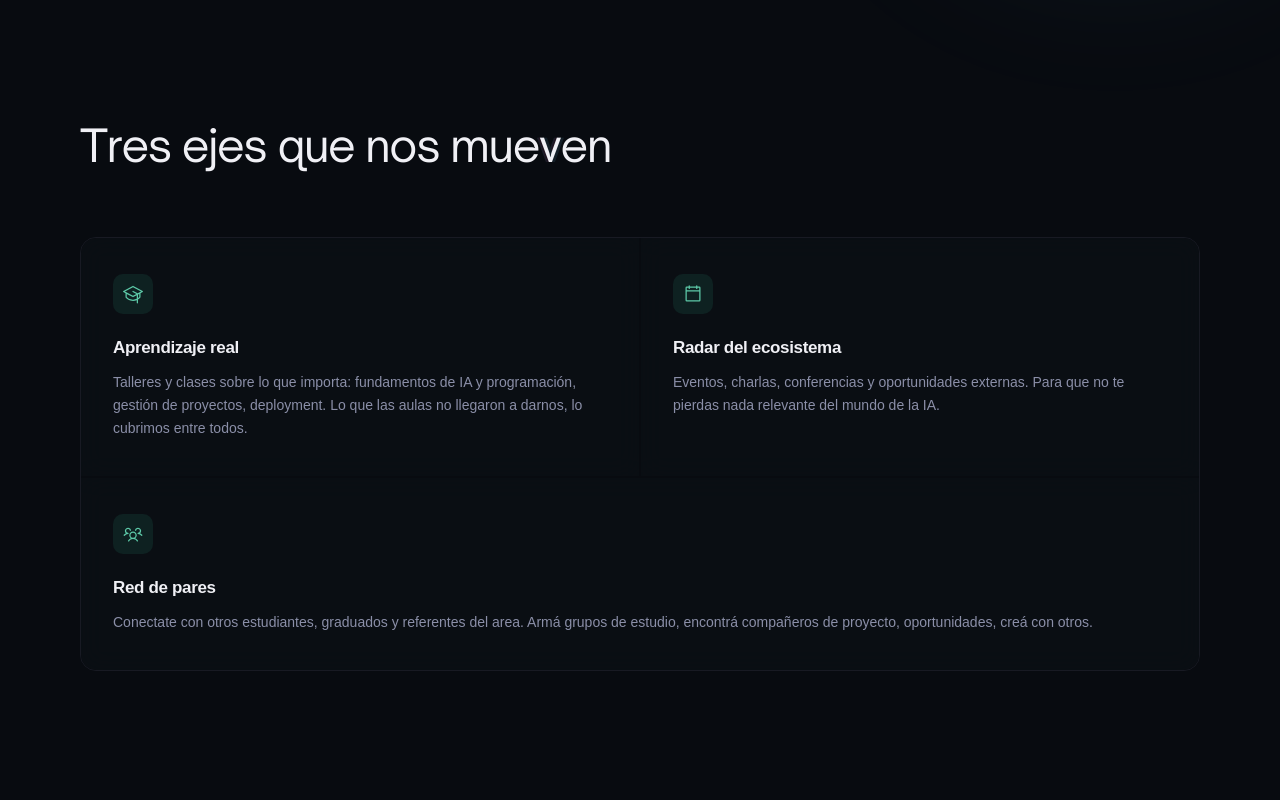
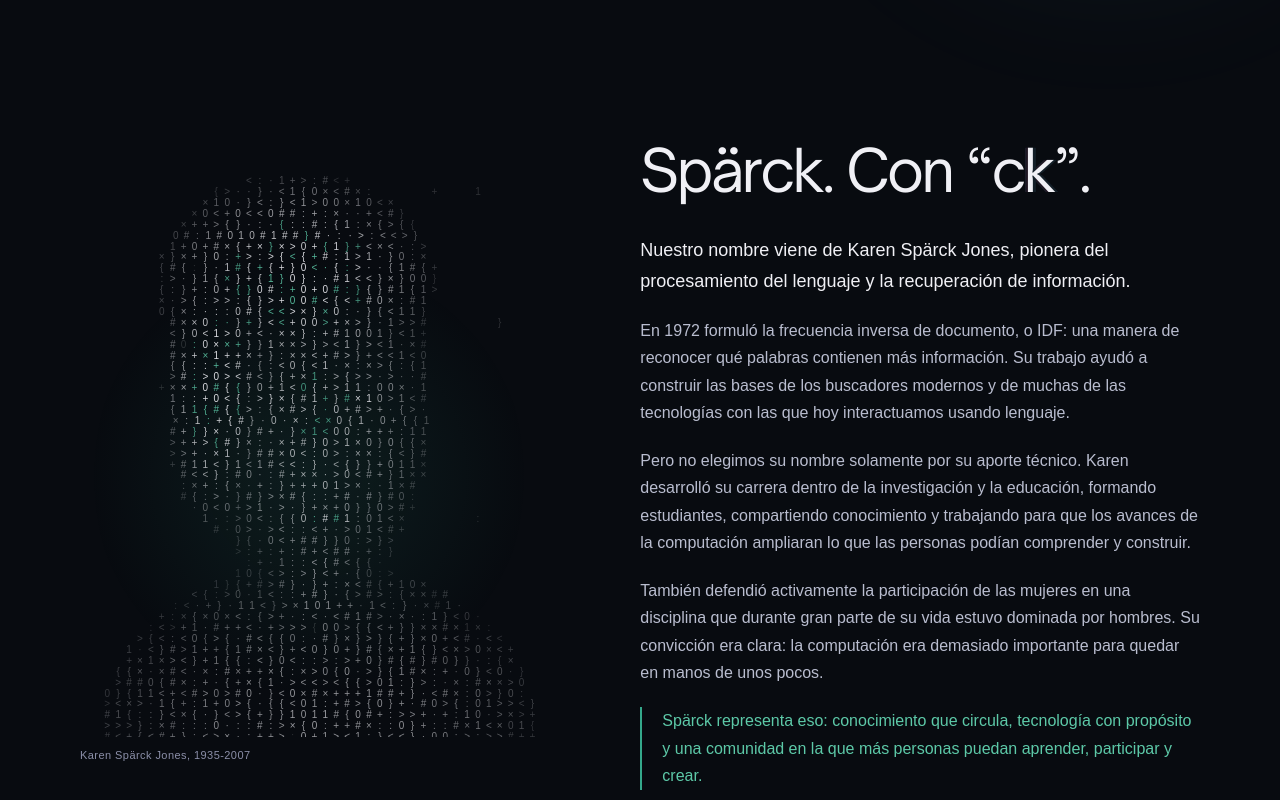
Before and after one commit to amengual-ln/ainta, a Next.js app: page / in a window 1280 px wide. Shown: the part 780-1580 px from the top of the page. Built offline with nearby package versions, Linux system fonts and the light colour scheme; a web font is replaced by a local one.

Commit message:
feat: add Spärck origin section

```diff
--- a/app/globals.css
+++ b/app/globals.css
@@ -410,6 +410,80 @@
 
 .pillar-grid > :last-child { grid-column: 1 / -1; }
 
+/* ── Brand origin ── */
+.origin-section {
+  padding: 120px 0 136px;
+}
+
+.origin-layout {
+  display: grid;
+  grid-template-columns: minmax(0, 0.9fr) minmax(0, 1.1fr);
+  align-items: center;
+  gap: clamp(56px, 8vw, 112px);
+}
+
+.origin-visual {
+  min-width: 0;
+}
+
+.origin-visual figure {
+  width: min(100%, 480px);
+  margin: 0 auto;
+}
+
+.origin-portrait {
+  position: relative;
+  isolation: isolate;
+  aspect-ratio: 4 / 5;
+}
+
+.origin-portrait::before {
+  content: "";
+  position: absolute;
+  inset: 12% 3% 3%;
+  z-index: -1;
+  border-radius: 50%;
+  background: radial-gradient(circle, rgba(52, 168, 139, 0.12), transparent 68%);
+}
+
+.origin-glyph-canvas {
+  display: block;
+  width: 100%;
+  height: 100%;
+}
+
+.origin-visual figcaption {
+  margin-top: 10px;
+  color: var(--muted);
+  font-family: var(--font-geist-mono), ui-monospace, monospace;
+  font-size: 11px;
+  letter-spacing: 0.04em;
+}
+
+.origin-copy {
+  max-width: 610px;
+}
+
+.origin-story {
+  display: grid;
+  gap: 20px;
+  color: #b9bdcf;
+  font-size: 16px;
+  line-height: 1.72;
+}
+
+.origin-story p:first-child {
+  color: var(--white);
+  font-size: 18px;
+}
+
+.origin-principle {
+  padding-left: 20px;
+  border-left: 2px solid var(--accent);
+  color: var(--accent-soft);
+  font-weight: 500;
+}
+
 @media (max-width: 767px) {
   .site-shell { width: min(100% - 32px, 1120px); }
   .site-nav-desktop { display: none; }
@@ -426,6 +500,12 @@
   .page-main { padding: 54px 0 88px; }
   .page-intro { padding-bottom: 48px; }
   .site-shell #newsletter { padding: 48px 20px !important; }
+  .origin-section { padding: 88px 0 96px; }
+  .origin-layout { grid-template-columns: 1fr; gap: 52px; }
+  .origin-visual figure { width: min(100%, 400px); }
+  .origin-copy { max-width: none; }
+  .origin-story { font-size: 15px; line-height: 1.68; }
+  .origin-story p:first-child { font-size: 17px; }
 }
 
 @media (max-width: 420px) {
--- a/app/page.tsx
+++ b/app/page.tsx
@@ -1,6 +1,7 @@
 import type { Metadata } from "next";
 import SiteHeader from "@/components/SiteHeader";
 import Hero from "@/components/Hero";
+import OriginSection from "@/components/OriginSection";
 import Pillars from "@/components/Pillars";
 import JoinSection from "@/components/JoinSection";
 import Footer from "@/components/Footer";
@@ -19,6 +20,7 @@ export default function HomePage() {
       <SiteHeader minimal />
       <main className="relative z-10 site-shell">
         <Hero />
+        <OriginSection />
         <Pillars />
         <JoinSection />
       </main>
--- /dev/null
+++ b/components/KarenGlyphPortrait.tsx
@@ -0,0 +1,115 @@
+"use client";
+
+import { useEffect, useRef } from "react";
+import {
+  glyphForCell,
+  glyphHash,
+  portraitDensity,
+} from "@/lib/glyph-portrait";
+
+const FRAME_INTERVAL_MS = 140;
+
+export default function KarenGlyphPortrait() {
+  const canvasRef = useRef<HTMLCanvasElement>(null);
+
+  useEffect(() => {
+    const canvas = canvasRef.current;
+    if (!canvas) return;
+
+    const context = canvas.getContext("2d");
+    if (!context) return;
+
+    const reduceMotion = window.matchMedia("(prefers-reduced-motion: reduce)");
+    let frame = 0;
+    let previousFrame = -FRAME_INTERVAL_MS;
+
+    const draw = (time = 0) => {
+      const bounds = canvas.getBoundingClientRect();
+      const width = Math.max(1, bounds.width);
+      const height = Math.max(1, bounds.height);
+      const ratio = Math.min(window.devicePixelRatio || 1, 2);
+      const pixelWidth = Math.round(width * ratio);
+      const pixelHeight = Math.round(height * ratio);
+
+      if (canvas.width !== pixelWidth || canvas.height !== pixelHeight) {
+        canvas.width = pixelWidth;
+        canvas.height = pixelHeight;
+      }
+
+      context.setTransform(ratio, 0, 0, ratio, 0, 0);
+      context.clearRect(0, 0, width, height);
+      context.textAlign = "center";
+      context.textBaseline = "middle";
+
+      const cell = Math.max(8, Math.min(12, width / 42));
+      const columns = Math.ceil(width / cell);
+      const rows = Math.ceil(height / cell);
+      const phase = reduceMotion.matches ? 0 : Math.floor(time / 920);
+
+      context.font = `${cell * 0.9}px var(--font-geist-mono), monospace`;
+
+      for (let row = 0; row < rows; row += 1) {
+        for (let column = 0; column < columns; column += 1) {
+          const x = (column + 0.5) / columns;
+          const y = (row + 0.5) / rows;
+          const density = portraitDensity(x, y);
+          const fragment = glyphHash(column, row, phase) > 0.992;
+
+          if (density <= 0.025 && !fragment) continue;
+
+          const flicker = glyphHash(column, row, phase + 3);
+          const alpha = fragment
+            ? 0.16
+            : Math.min(0.9, 0.12 + density * 0.78 + flicker * 0.08);
+          const accent =
+            density > 0.7 && glyphHash(column, row, 4) > 0.72;
+          const scanShift =
+            !reduceMotion.matches && row % 17 === phase % 17 ? 3 : 0;
+
+          context.fillStyle = accent
+            ? `rgba(93, 201, 168, ${alpha})`
+            : `rgba(240, 240, 245, ${alpha})`;
+          context.fillText(
+            glyphForCell(column, row, phase),
+            column * cell + cell / 2 + scanShift,
+            row * cell + cell / 2,
+          );
+        }
+      }
+    };
+
+    const animate = (time: number) => {
+      if (time - previousFrame >= FRAME_INTERVAL_MS) {
+        draw(time);
+        previousFrame = time;
+      }
+      if (!reduceMotion.matches) frame = requestAnimationFrame(animate);
+    };
+
+    const restart = () => {
+      cancelAnimationFrame(frame);
+      draw();
+      if (!reduceMotion.matches) frame = requestAnimationFrame(animate);
+    };
+
+    const observer = new ResizeObserver(restart);
+    observer.observe(canvas);
+    reduceMotion.addEventListener("change", restart);
+    restart();
+
+    return () => {
+      cancelAnimationFrame(frame);
+      observer.disconnect();
+      reduceMotion.removeEventListener("change", restart);
+    };
+  }, []);
+
+  return (
+    <canvas
+      ref={canvasRef}
+      className="origin-glyph-canvas"
+      role="img"
+      aria-label="Retrato abstracto de Karen Spärck Jones construido con glifos variables"
+    />
+  );
+}
--- /dev/null
+++ b/components/OriginSection.tsx
@@ -0,0 +1,67 @@
+import CharTitle from "./CharTitle";
+import KarenGlyphPortrait from "./KarenGlyphPortrait";
+import ScrollReveal from "./ScrollReveal";
+
+export default function OriginSection() {
+  return (
+    <section id="origen" className="origin-section relative z-10">
+      <div className="origin-layout">
+        <ScrollReveal as="div" className="origin-visual" threshold={0.16}>
+          <figure>
+            <div className="origin-portrait">
+              <KarenGlyphPortrait />
+            </div>
+            <figcaption>Karen Spärck Jones, 1935-2007</figcaption>
+          </figure>
+        </ScrollReveal>
+
+        <ScrollReveal as="div" className="origin-copy" threshold={0.12}>
+          <CharTitle
+            className="font-display text-white"
+            style={{
+              fontSize: "clamp(34px, 4.8vw, 58px)",
+              fontWeight: 600,
+              letterSpacing: "-0.045em",
+              lineHeight: 1.05,
+              marginBottom: "32px",
+            }}
+          >
+            Spärck. Con “ck”.
+          </CharTitle>
+
+          <div className="origin-story">
+            <p>
+              Nuestro nombre viene de Karen Spärck Jones, pionera del
+              procesamiento del lenguaje y la recuperación de información.
+            </p>
+            <p>
+              En 1972 formuló la frecuencia inversa de documento, o IDF: una
+              manera de reconocer qué palabras contienen más información. Su
+              trabajo ayudó a construir las bases de los buscadores modernos y
+              de muchas de las tecnologías con las que hoy interactuamos usando
+              lenguaje.
+            </p>
+            <p>
+              Pero no elegimos su nombre solamente por su aporte técnico.
+              Karen desarrolló su carrera dentro de la investigación y la
+              educación, formando estudiantes, compartiendo conocimiento y
+              trabajando para que los avances de la computación ampliaran lo
+              que las personas podían comprender y construir.
+            </p>
+            <p>
+              También defendió activamente la participación de las mujeres en
+              una disciplina que durante gran parte de su vida estuvo dominada
+              por hombres. Su convicción era clara: la computación era demasiado
+              importante para quedar en manos de unos pocos.
+            </p>
+            <p className="origin-principle">
+              Spärck representa eso: conocimiento que circula, tecnología con
+              propósito y una comunidad en la que más personas puedan aprender,
+              participar y crear.
+            </p>
+          </div>
+        </ScrollReveal>
+      </div>
+    </section>
+  );
+}
--- /dev/null
+++ b/lib/glyph-portrait.ts
@@ -0,0 +1,61 @@
+export const PORTRAIT_GLYPHS = [
+  "·",
+  ":",
+  "+",
+  "×",
+  "#",
+  "{",
+  "}",
+  "<",
+  ">",
+  "0",
+  "1",
+] as const;
+
+function ellipse(
+  x: number,
+  y: number,
+  cx: number,
+  cy: number,
+  rx: number,
+  ry: number,
+) {
+  const distance = ((x - cx) / rx) ** 2 + ((y - cy) / ry) ** 2;
+  return Math.max(0, 1 - distance);
+}
+
+export function glyphHash(x: number, y: number, seed = 0) {
+  const value = Math.sin(x * 127.1 + y * 311.7 + seed * 74.7) * 43758.5453;
+  return value - Math.floor(value);
+}
+
+export function portraitDensity(x: number, y: number) {
+  const head = ellipse(x, y, 0.51, 0.42, 0.265, 0.34);
+  const hair = Math.max(
+    ellipse(x, y, 0.47, 0.2, 0.31, 0.19),
+    ellipse(x, y, 0.3, 0.37, 0.12, 0.27),
+  );
+  const neck = ellipse(x, y, 0.52, 0.72, 0.13, 0.2);
+  const shoulders = ellipse(x, y, 0.52, 0.98, 0.49, 0.3);
+
+  const leftEye = ellipse(x, y, 0.42, 0.4, 0.075, 0.018);
+  const rightEye = ellipse(x, y, 0.61, 0.4, 0.075, 0.018);
+  const nose = ellipse(x, y, 0.535, 0.52, 0.025, 0.13);
+  const mouth = ellipse(x, y, 0.535, 0.61, 0.11, 0.018);
+  const features = Math.max(leftEye, rightEye, nose * 0.72, mouth * 0.9);
+
+  return Math.min(
+    1,
+    Math.max(head * 0.72, hair, neck * 0.52, shoulders * 0.58, features),
+  );
+}
+
+export function glyphForCell(column: number, row: number, phase: number) {
+  const stable = glyphHash(column, row);
+  const changes = glyphHash(column, row, phase) > 0.9;
+  const index = Math.floor(
+    (changes ? glyphHash(column + phase, row, phase) : stable) *
+      PORTRAIT_GLYPHS.length,
+  );
+  return PORTRAIT_GLYPHS[Math.min(index, PORTRAIT_GLYPHS.length - 1)];
+}
```
Also changed, not shown: 1 other file (tests, documents, lock files or other folders).
